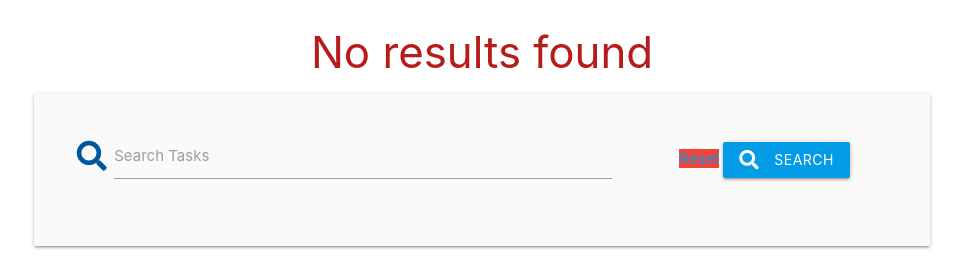
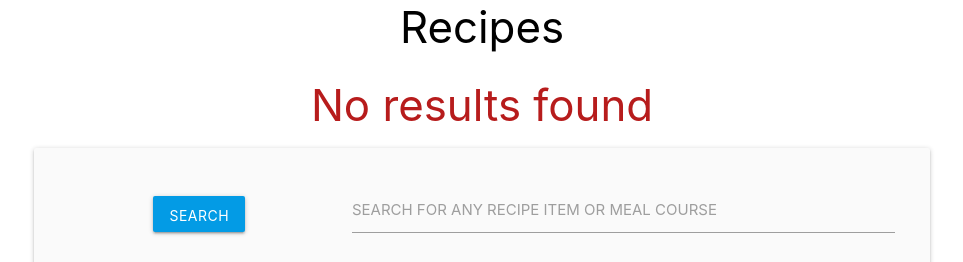
Before and after one commit to Code-Institute-Submissions/milestoneproject3-8, a Flask app: page / in a window 1280 px wide. Shown: the part 542-804 px from the top of the page, without its empty margins (158-1121 px from the left). Run offline with Flask 2, Linux system fonts and the light colour scheme; data that the repository does not hold is empty; some libraries are stand-ins or nearby versions.

Commit message:
Changed search button

```diff
--- a/templates/base.html
+++ b/templates/base.html
@@ -16,11 +16,11 @@
     <header>
         <nav class="nav-extended #00c853 green accent-4">
             <div class="nav-wrapper">
-                <a href="{{url_for('get_tasks')}}" class="brand-logo">Greenwood Cookbook</a>
+                <a href="{{url_for('get_tasks')}}" class="brand-logo">PENNSYLVANIA DUTCH RECIPE SWAP</a>
                 <a href="#" data-target="mobile-demo" class="sidenav-trigger"><i class="material-icons">menu</i></a>
                 <ul class="right hide-on-med-and-down">
                     <li><a href="{{url_for('get_tasks')}}">Home</a></li>
-                    <li><a href="{{url_for('add_task')}}">Recipe</a></li>
+                    <li><a href="{{url_for('add_task')}}">Add Recipe</a></li>
                     <li><a href="#"></a></li>
                     <li><a href="#"></a></li>
                 </ul>
--- a/templates/tasks.html
+++ b/templates/tasks.html
@@ -1,6 +1,7 @@
  {% extends "base.html" %}
 {% block content %}
 
+<h5 class="center-align">brought to you by CUMMINS RESTAURANT SUPPLIES</h5>
 
 <div class="carousel">
     <a class="carousel-item" href="#one!"><img src="https://s7d9.scene7.com/is/image/BedBathandBeyond/cookwareheroimage?$other$"></a>
@@ -22,8 +23,8 @@
                     <div class="col s3">
                     <i class="fas fa-caret-down"></i>
                     {% if session.user|lower == task.created_by|lower %}
-                        <a href="{{ url_for('delete_task', task_id=task._id) }}" class="btn-floating-right green black-text">DONE</a>
-                        <a href="{{ url_for('edit_task', task_id=task._id) }}" class="btn-floating-right light-blue lighten-1 black-text">EDIT</a>
+                        <a href="{{ url_for('delete_task', task_id=task._id) }}" class="btn-floating-right green black-text">DELETE</a>
+                        <a href="{{ url_for('edit_task', task_id=task._id) }}" class="btn-floating-right light-blue lighten-1 black-text">UPDATE</a>
                     {% endif %}
                     </div>
                     <div class="col s9">
@@ -53,16 +54,14 @@
         <div class="row card-panel grey lighten-5">
             <form action="{{url_for('search')}}" method="POST" class="col s12">
                 <div class="row valign-wrapper center-align">
+                    <div class="col s12 m4">
+                        <button type="submit" class="light-blue darken-1 btn text-shadow">
+                            Search<i class=""></i>
+                        </button>
+                    </div>
                     <div class="input-field col s12 m8">
-                        <i class="fas fa-search prefix light-blue-text text-darken-4"></i>
                         <input type="text" name="query" id="query" minlength="3" class="validate" required>
-                        <label for="query">Search Tasks</label>
-                    </div>
-                    <div class="col s12 m4">
-                        <a href="{{url_for('get_tasks')}}" class="red button text-shadow">Reset</a>
-                        <button type="submit" class="light-blue darken-1 btn text-shadow">
-                            Search<i class="fas fa-search left"></i>
-                        </button>
+                        <label for="query">SEARCH FOR ANY RECIPE ITEM OR MEAL COURSE</label>
                     </div>
                 </div>
             </form>
@@ -71,14 +70,6 @@
 
 
 
-  <div class="carousel">
-    <a class="carousel-item" href="#one!"><img src="https://lorempixel.com/250/250/nature/1"></a>
-    <a class="carousel-item" href="#two!"><img src="https://lorempixel.com/250/250/nature/2"></a>
-    <a class="carousel-item" href="#three!"><img src="https://lorempixel.com/250/250/nature/3"></a>
-    <a class="carousel-item" href="#four!"><img src="https://lorempixel.com/250/250/nature/4"></a>
-    <a class="carousel-item" href="#five!"><img src="https://lorempixel.com/250/250/nature/5"></a>
-  </div>
-
 
 
 
```
